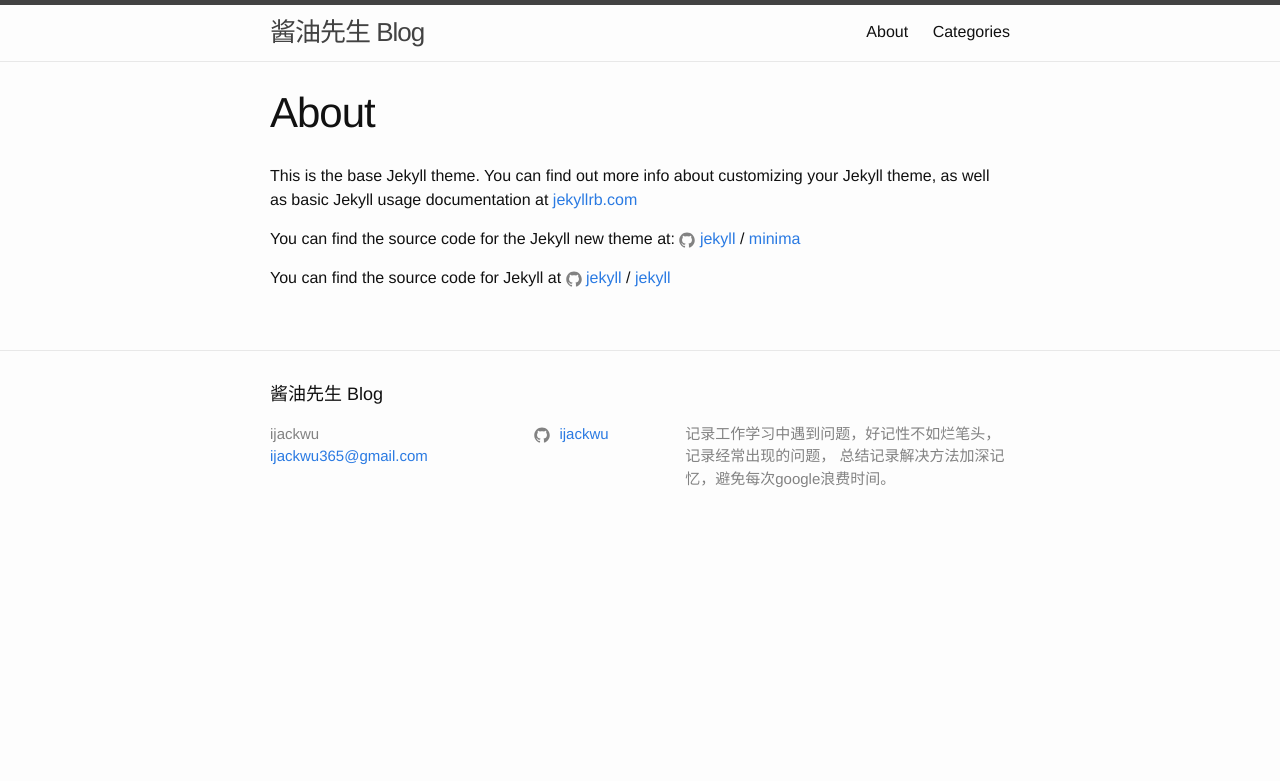
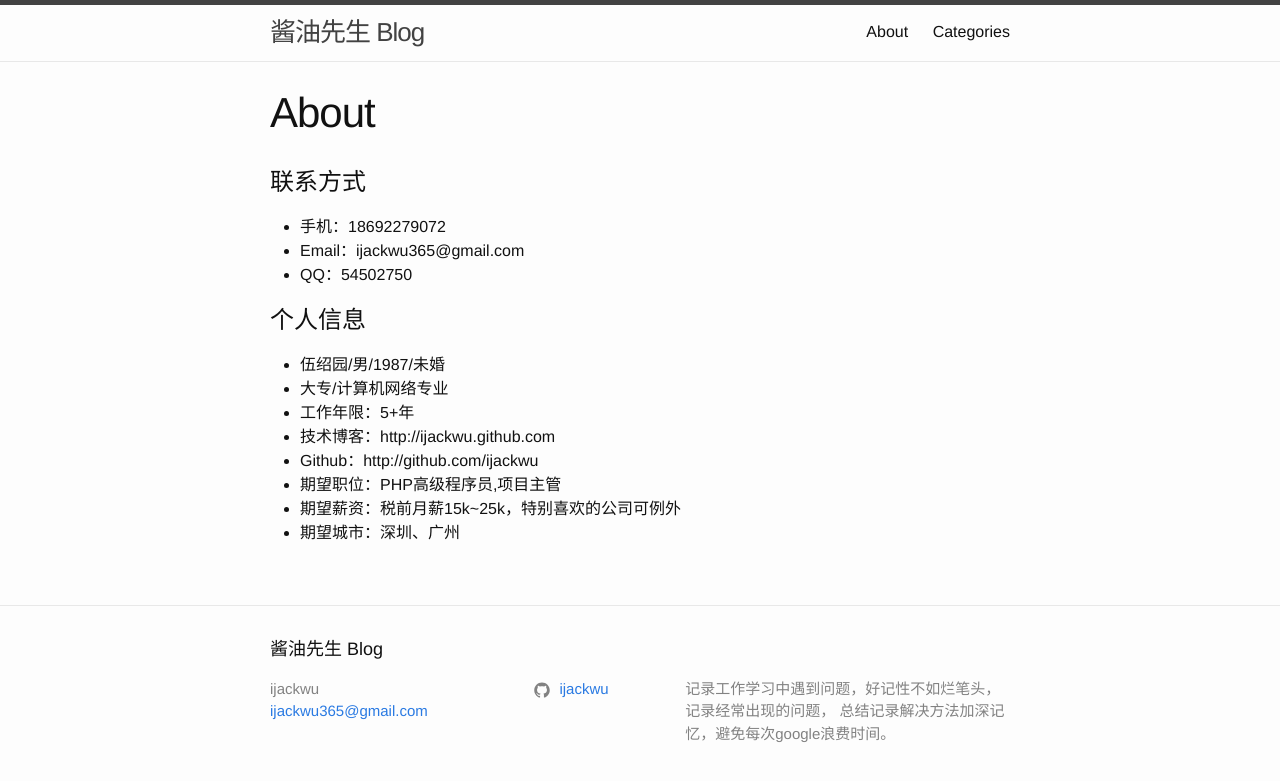
Before and after one commit to ijackwu/ijackwu.github.io, a Jekyll site: the page built from about.md, in a window 1280 px wide. Shown: the top 781 px of the page. Built offline with Jekyll 4.4.1, drawn with Linux system fonts in a browser that asks for light colours.

Commit message:
Update about.md
update about.

```diff
--- a/about.md
+++ b/about.md
@@ -4,12 +4,19 @@ title: About
 permalink: /about.html
 ---
 
-This is the base Jekyll theme. You can find out more info about customizing your Jekyll theme, as well as basic Jekyll usage documentation at [jekyllrb.com](http://jekyllrb.com/)
+# 联系方式
 
-You can find the source code for the Jekyll new theme at:
-{% include icon-github.html username="jekyll" %} /
-[minima](https://github.com/jekyll/minima)
+- 手机：18692279072
+- Email：ijackwu365@gmail.com
+- QQ：54502750
 
-You can find the source code for Jekyll at
-{% include icon-github.html username="jekyll" %} /
-[jekyll](https://github.com/jekyll/jekyll)
+# 个人信息
+
+ - 伍绍园/男/1987/未婚
+ - 大专/计算机网络专业
+ - 工作年限：5+年
+ - 技术博客：http://ijackwu.github.com
+ - Github：http://github.com/ijackwu
+ - 期望职位：PHP高级程序员,项目主管
+ - 期望薪资：税前月薪15k~25k，特别喜欢的公司可例外
+ - 期望城市：深圳、广州
```
